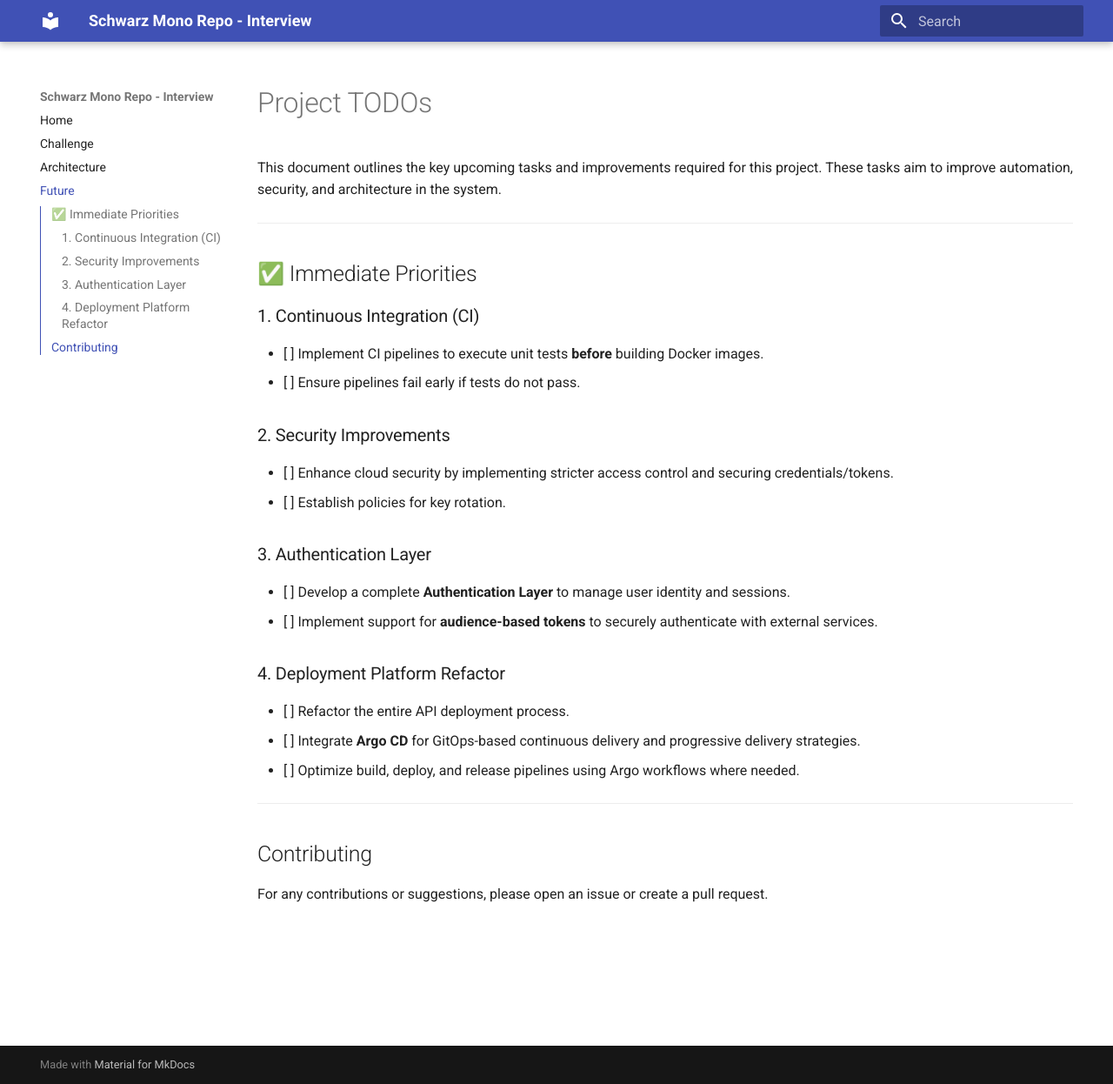
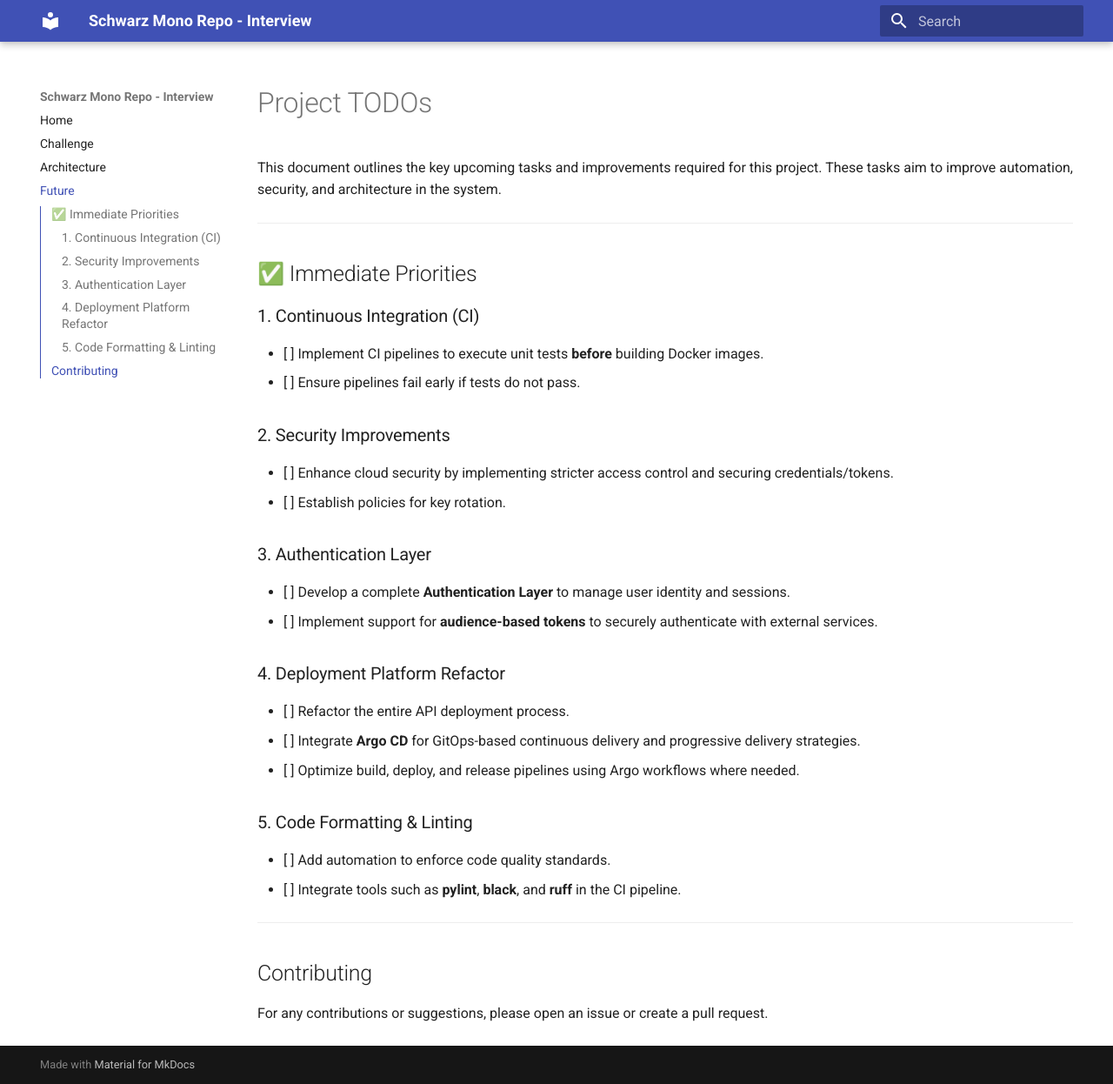
Before and after one commit to biancaberdugo/schwarz-mono-repo, an MkDocs documentation site: the page built from pages/docs/todo.md, in a window 1280 px wide and 1246 px high. Shown: the whole window at 87% size. Built offline with MkDocs 1.6.1 and Material for MkDocs 9.7.7, drawn with Linux system fonts in a browser that asks for light colours.

Commit message:
update docs

```diff
--- a/pages/docs/todo.md
+++ b/pages/docs/todo.md
@@ -23,6 +23,10 @@ This document outlines the key upcoming tasks and improvements required for this
 - [ ] Integrate **Argo CD** for GitOps-based continuous delivery and progressive delivery strategies.
 - [ ] Optimize build, deploy, and release pipelines using Argo workflows where needed.
 
+### 5. Code Formatting & Linting
+- [ ] Add automation to enforce code quality standards.
+- [ ] Integrate tools such as **pylint**, **black**, and **ruff** in the CI pipeline.
+
 ---
 
 ## Contributing
--- a/requirements.txt
+++ b/requirements.txt
@@ -8,3 +8,4 @@ uvicorn==0.18.2
 google-cloud-pubsub==2.29.0
 pytest==8.3.5
 starlette==0.37.2
+httpx==0.28.1
```
Also changed, not shown: src/README.md.
